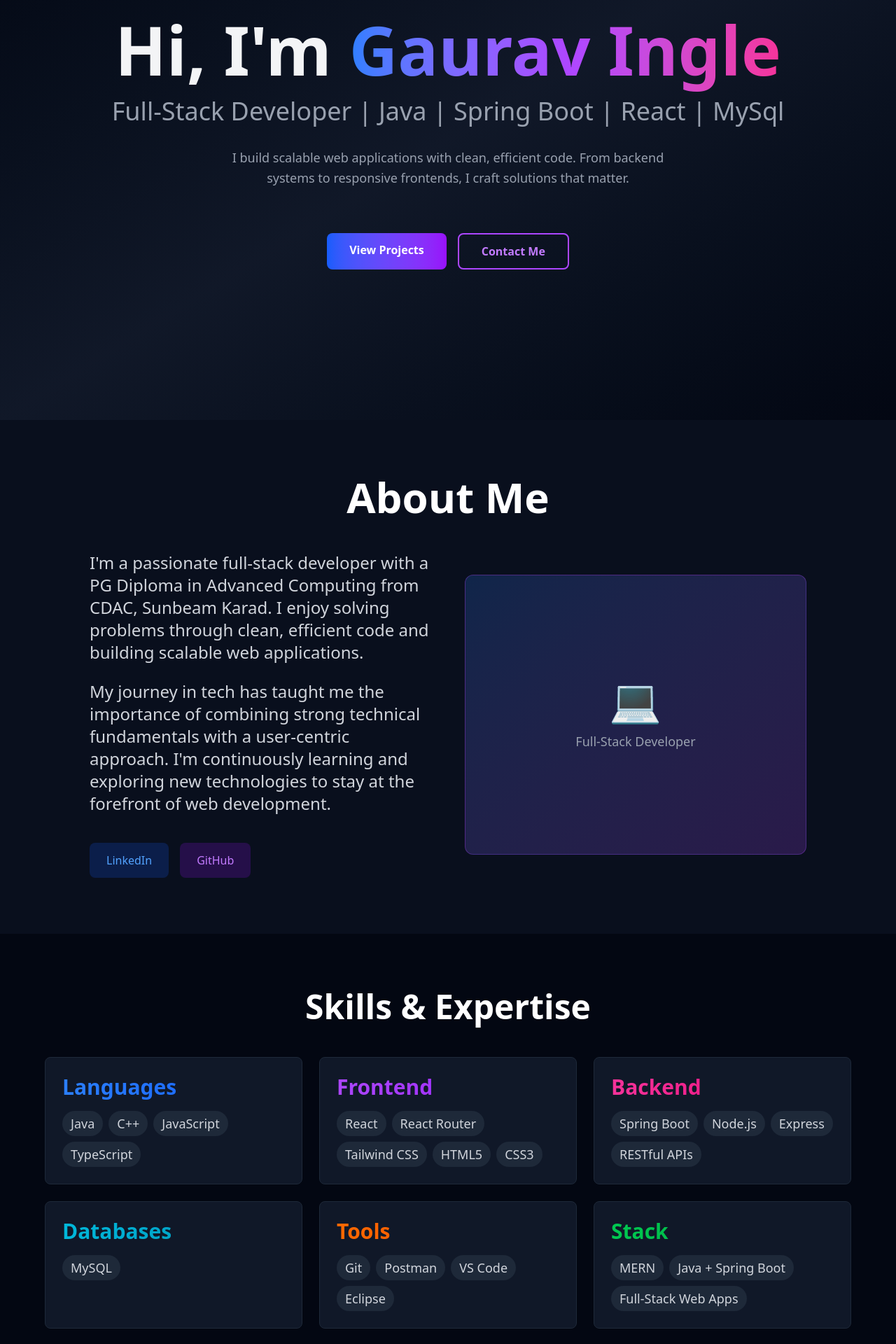
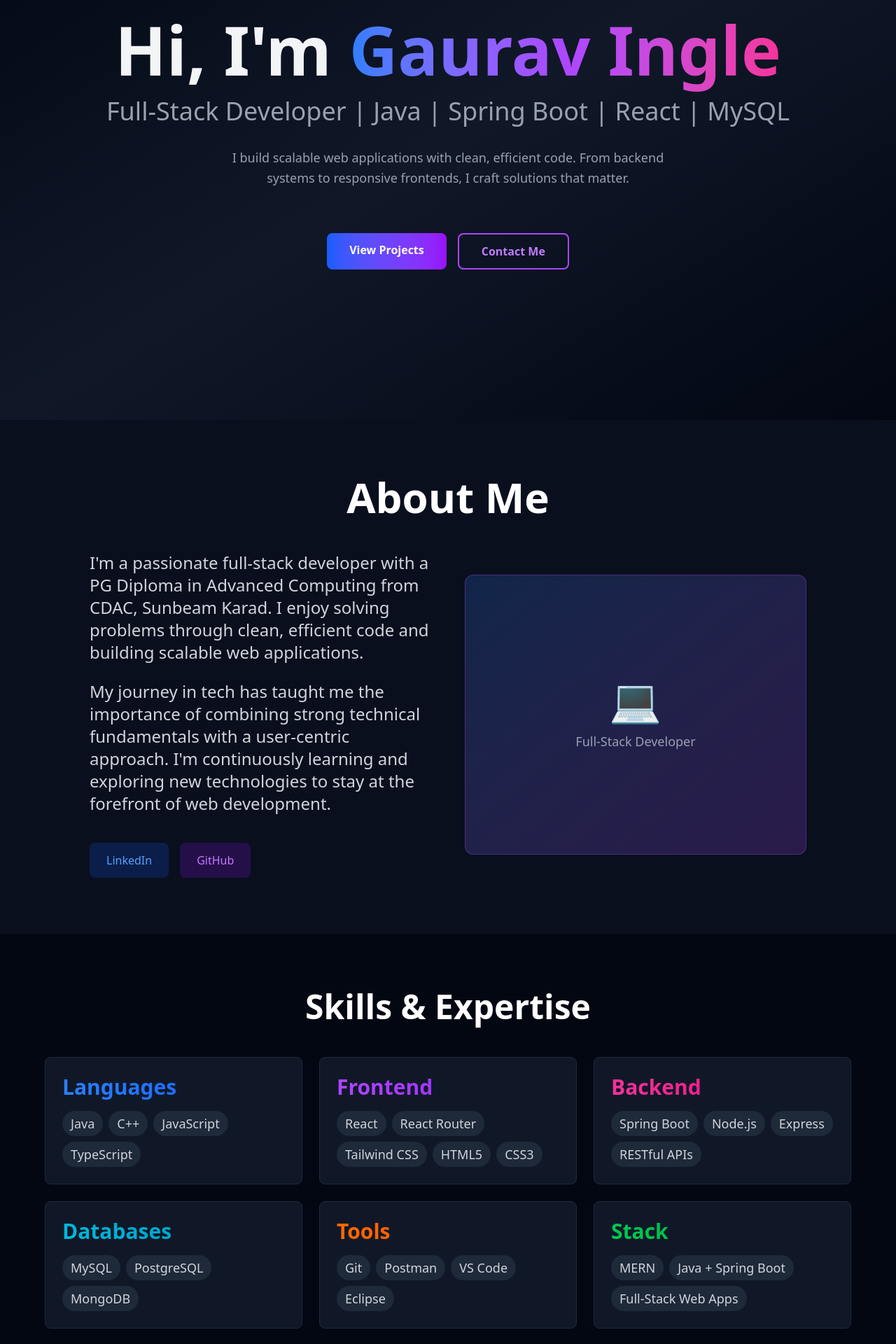
Before and after one commit to decodegaurav01/MyPortfolio, a React (Vite) app: page / in a window 1280 px wide. Shown: the part 200-2120 px from the top of the page at 70% size. Built offline with nearby package versions, Linux system fonts and the light colour scheme.

Commit message:
Skills Updated

```diff
--- a/src/components/Home.jsx
+++ b/src/components/Home.jsx
@@ -11,7 +11,7 @@ export function Home() {
                             </span>
                         </h1>
                         <p className="text-2xl sm:text-4xl text-gray-400 font-light">
-                            Full-Stack Developer | Java | Spring Boot | React | MySql
+                            Full-Stack Developer | Java | Spring Boot | React | MySQL
                         </p>
                     </div>
 
--- a/src/components/Skills.jsx
+++ b/src/components/Skills.jsx
@@ -19,7 +19,7 @@ export default function Skills() {
         },
         {
             category: "Databases",
-            skills: ["MySQL"],
+            skills: ["MySQL","PostgreSQL", "MongoDB"],
             color: "from-cyan-500 to-cyan-600",
         },
         {
```
